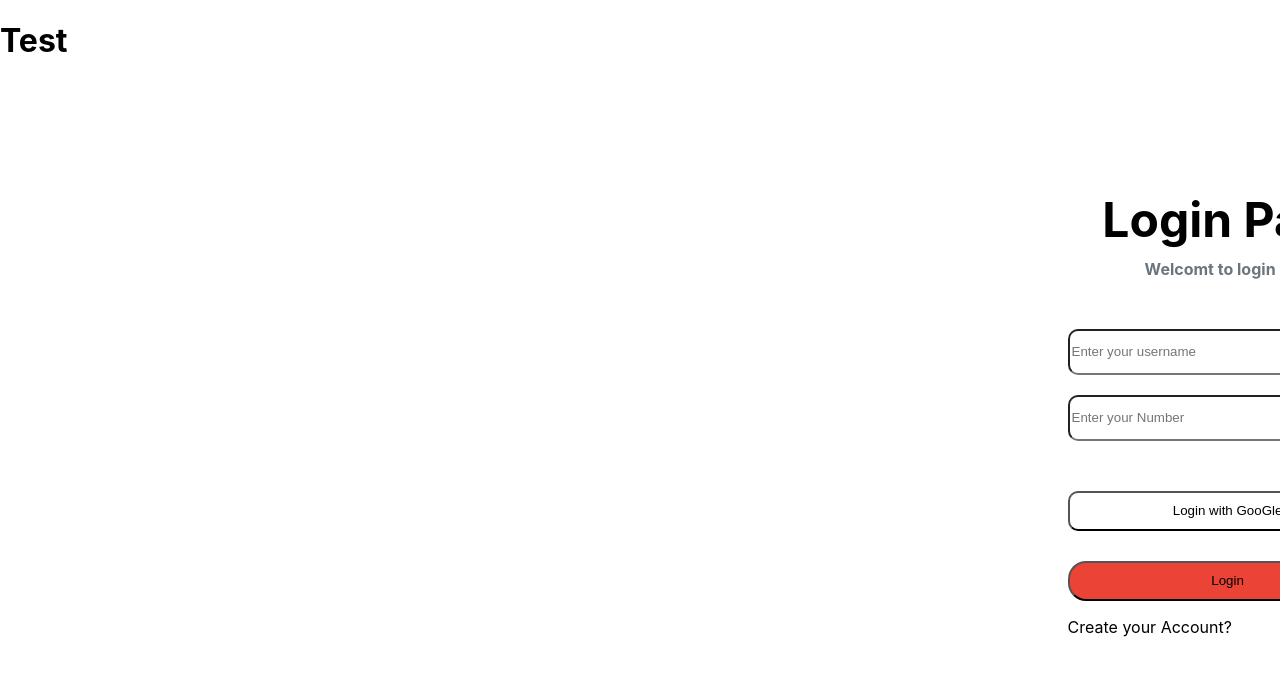
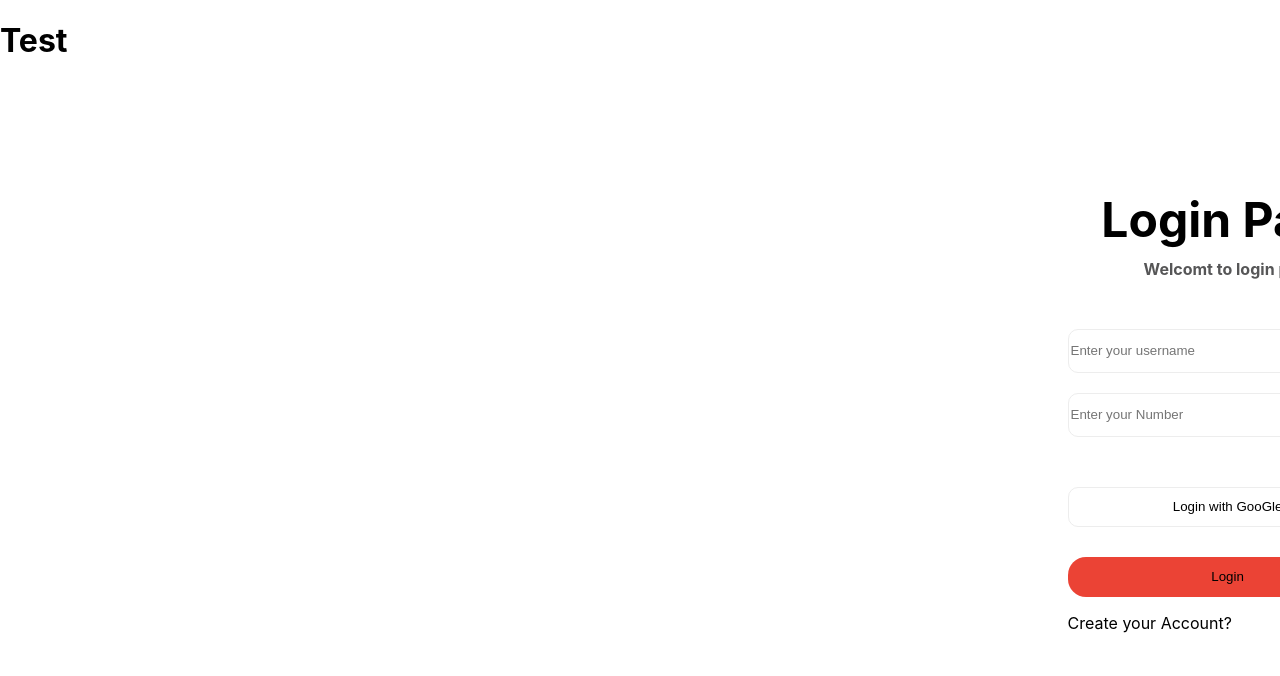
Before and after one commit to Gautam-2407/Medical, a React (Create React App) app in the folder client/: page / in a window 1280 px wide. Shown: the top 676 px of the page. Built offline with nearby package versions, Linux system fonts and the light colour scheme.

Commit message:
some changes in login

```diff
--- a/client/src/pages/login.css
+++ b/client/src/pages/login.css
@@ -3,6 +3,7 @@
     --primary-color: #007bff;
     --secondary-color: #6c757d;
     --button-background:#EB4335;
+    --header-color: #565657;
   }
 
 
@@ -28,7 +29,7 @@ height: 100vh;
 }
 .login-right > h5{
     font-size:1rem;
-    color:var(--secondary-color);
+    color:var(--header-color);
     text-align:center;
     margin-top: -30px;
 }
@@ -43,6 +44,7 @@ height: 100vh;
     height:40px;
     width:320px;
     border-radius:10px ;
+    border: 1px solid #EDEDED;
   }
 
 
@@ -50,6 +52,7 @@ height: 100vh;
   height:40px;
   width:320px;
   border-radius:10px ;
+  border: 1px solid #EDEDED;
 }
 
 .gogle-input{
@@ -62,6 +65,7 @@ height: 100vh;
     width:320px;
     background-color: white;;
     border-radius:10px;
+    border: 1px solid #EDEDED;
 }
 
 .button-field{
@@ -73,6 +77,7 @@ height: 100vh;
    height:40px;
     background-color:var(--button-background);
     border-radius: 18px;
+    border:1px solid transparent;
 }
 .button-field > input > p {
  text-align: center;
```
